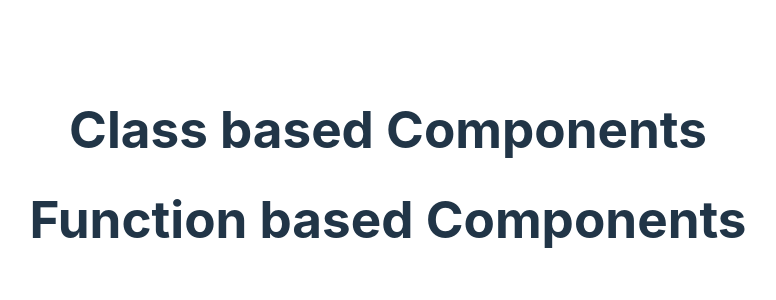
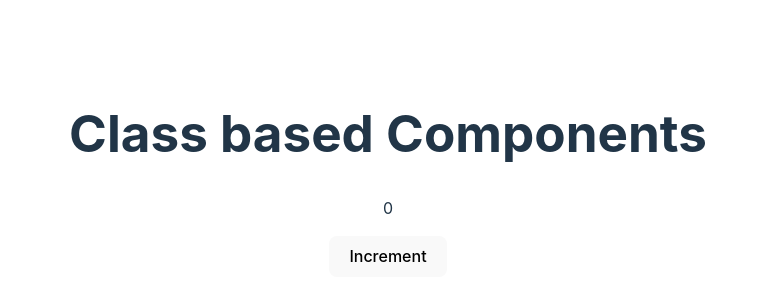
Before and after one commit to tyrex1829/additional-hook, a React (Vite) app: page / in a window 1280 px wide. Shown: the part 226-526 px from the top of the page, without its empty margins (252-1028 px from the left). Built offline with nearby package versions, Linux system fonts and the light colour scheme.

Commit message:
test functional comp

```diff
--- a/src/App.jsx
+++ b/src/App.jsx
@@ -2,6 +2,7 @@ import { useState } from "react";
 import reactLogo from "./assets/react.svg";
 import viteLogo from "/vite.svg";
 import "./App.css";
+import Functional from "./components/Functional";
 
 function App() {
   const [count, setCount] = useState(0);
@@ -9,7 +10,7 @@ function App() {
   return (
     <>
       <h1>Class based Components</h1>
-      <h1>Function based Components</h1>
+      <Functional />
     </>
   );
 }
```
